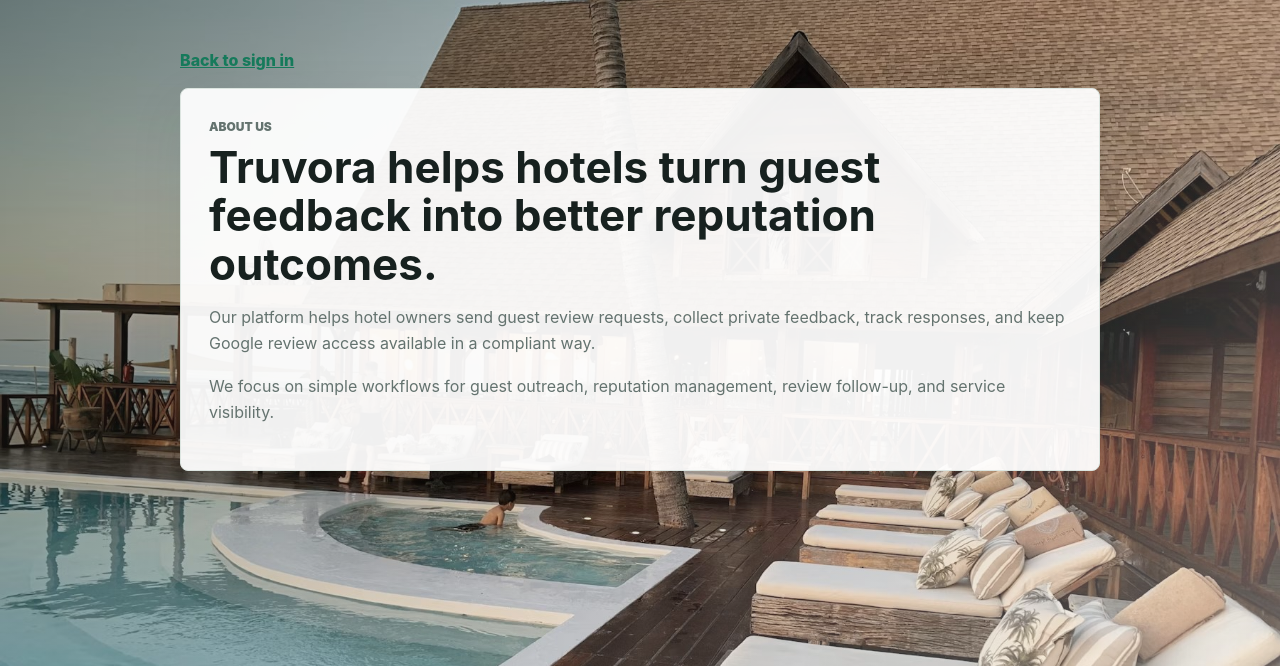
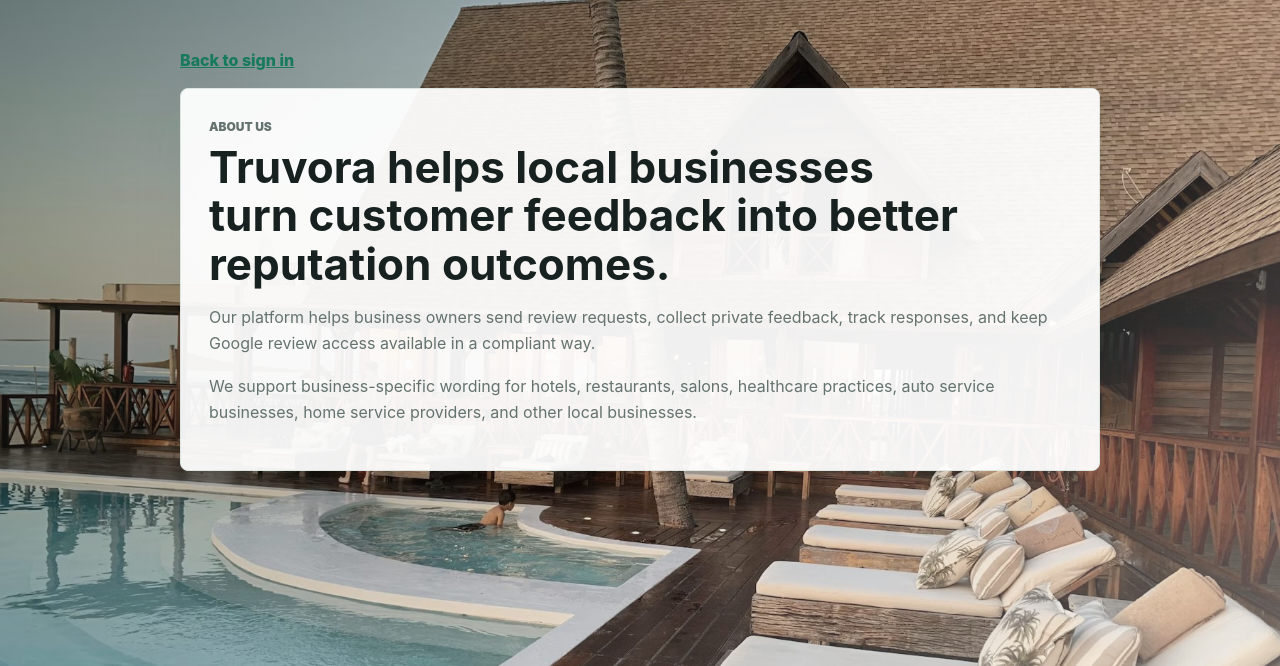
Before and after one commit to Jaykrishna505/Truvora, a FastAPI app: page /about in a window 1280 px wide. Shown: the top 666 px of the page. Run offline with FastAPI, Linux system fonts and the light colour scheme.

Commit message:
Update about.html
v0.1.16

```diff
--- a/app/templates/about.html
+++ b/app/templates/about.html
@@ -4,16 +4,16 @@
     <meta charset="utf-8" />
     <meta name="viewport" content="width=device-width, initial-scale=1" />
     <title>About Us | Truvora</title>
-    <link rel="stylesheet" href="/static/styles.css?v=0.1.14" />
+    <link rel="stylesheet" href="/static/styles.css?v=0.1.16" />
   </head>
   <body class="auth-page">
     <main class="public-page">
       <a class="text-link" href="/">Back to sign in</a>
       <section class="public-card">
         <p class="eyebrow">About us</p>
-        <h1>Truvora helps hotels turn guest feedback into better reputation outcomes.</h1>
-        <p>Our platform helps hotel owners send guest review requests, collect private feedback, track responses, and keep Google review access available in a compliant way.</p>
-        <p>We focus on simple workflows for guest outreach, reputation management, review follow-up, and service visibility.</p>
+        <h1>Truvora helps local businesses turn customer feedback into better reputation outcomes.</h1>
+        <p>Our platform helps business owners send review requests, collect private feedback, track responses, and keep Google review access available in a compliant way.</p>
+        <p>We support business-specific wording for hotels, restaurants, salons, healthcare practices, auto service businesses, home service providers, and other local businesses.</p>
       </section>
     </main>
   </body>
```
